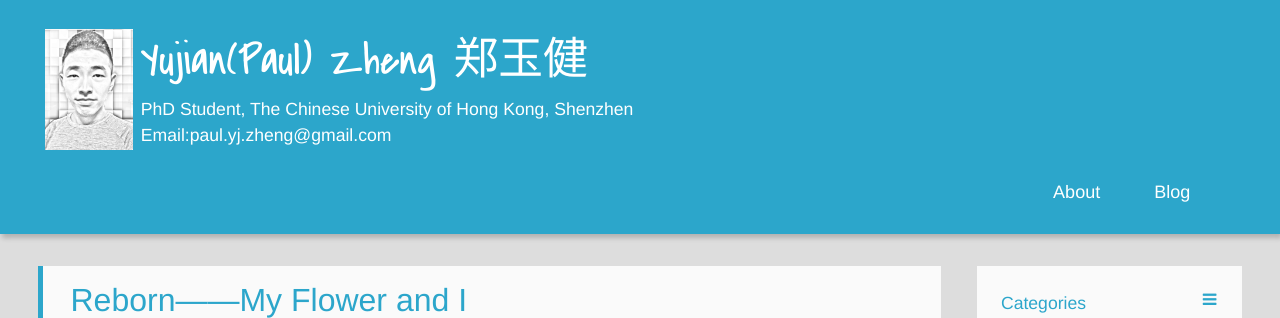
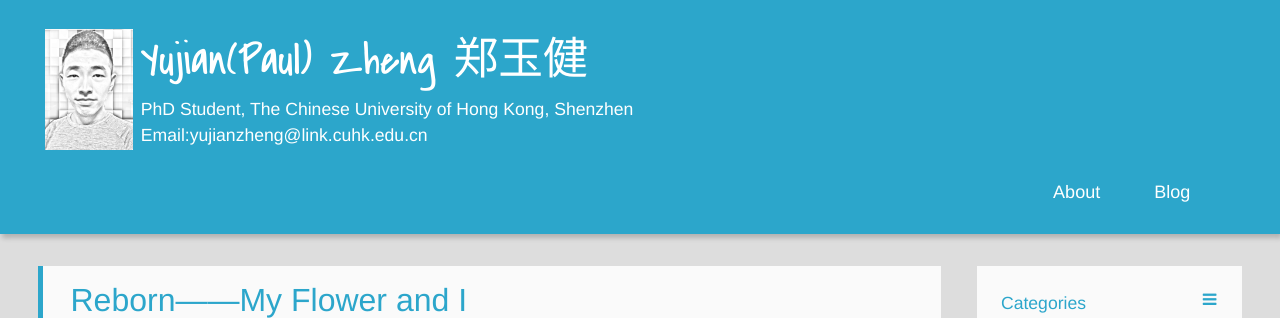
Before and after one commit to PAULYZHENG/paulyzheng.github.io, a Jekyll site: the page built from index.html, in a window 1280 px wide. Shown: the top 318 px of the page. Built offline with Jekyll 4.4.1, drawn with Linux system fonts in a browser that asks for light colours; the list of posts is cut into pages by our own code.

Commit message:
Update _config.yml

```diff
--- a/_config.yml
+++ b/_config.yml
@@ -29,7 +29,7 @@ paginate: 20
 
 #### Site
 title : Yujian(Paul) Zheng 郑玉健
-tagline: PhD Student, The Chinese University of Hong Kong, Shenzhen<br>Email:paul.yj.zheng@gmail.com
+tagline: PhD Student, The Chinese University of Hong Kong, Shenzhen<br>Email:yujianzheng@link.cuhk.edu.cn
 assets: /assets
 url:
 baseurl:
```
